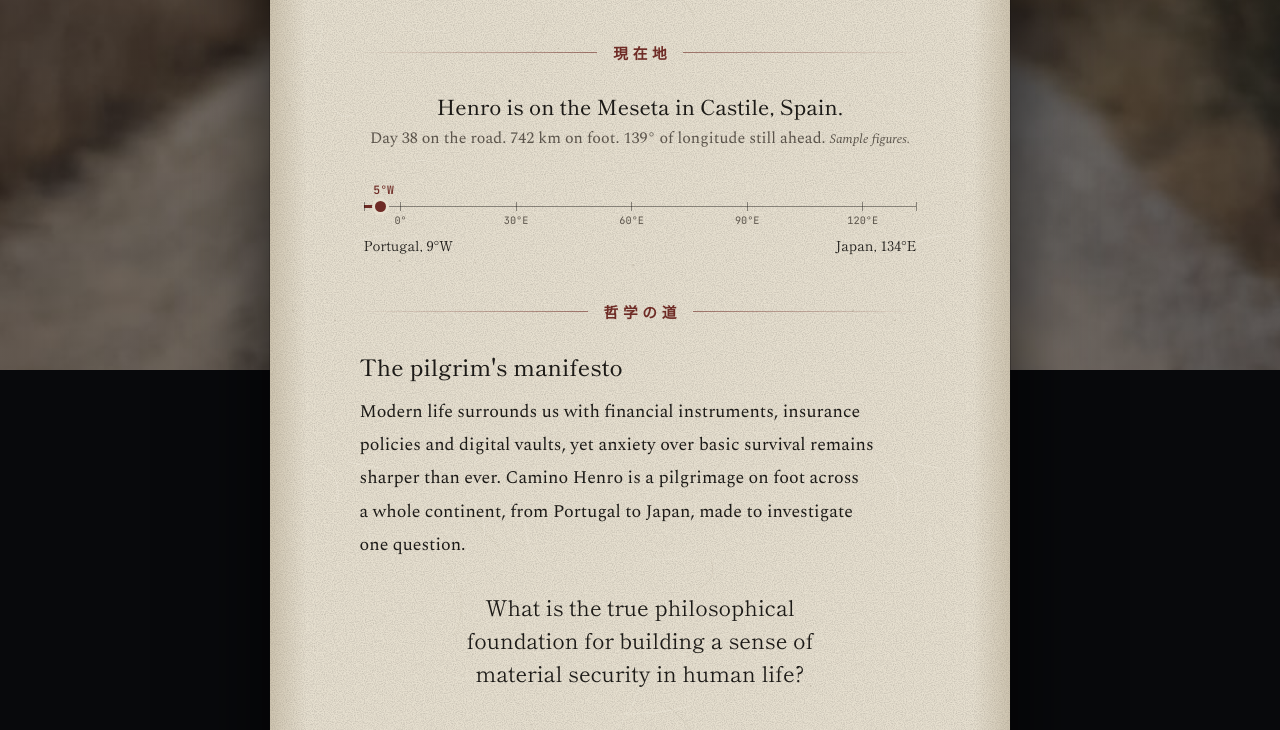
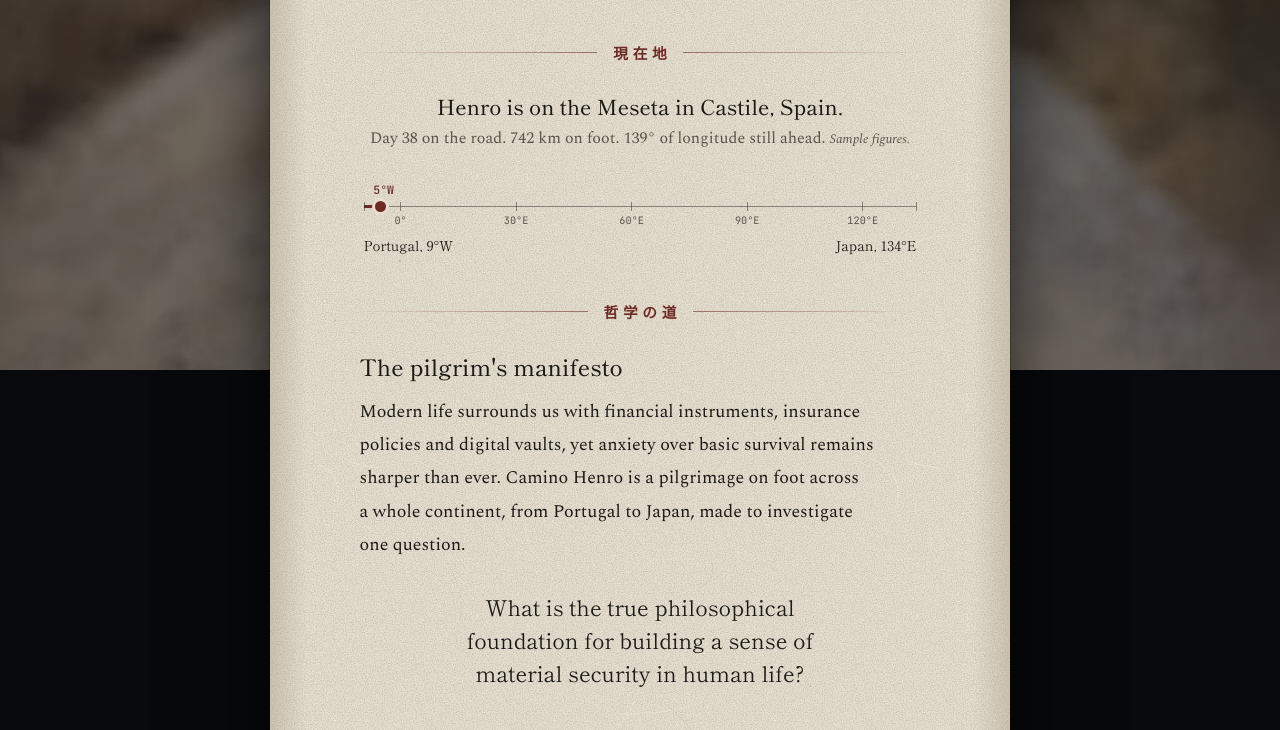
Before and after one commit to JezusJestPanem/caminohenro, a plain HTML site: page index.html in a window 1280 px wide. Shown: the part 430-1160 px from the top of the page. Drawn offline with nearby package versions, Linux system fonts and the light colour scheme.

Commit message:
Keep the apple hidden behind the scroll on wide screens
The road photograph is now centred on the apple and capped in width on
landscape screens, with a blurred copy filling the sides, so the apple
no longer shows beside the scroll before the reveal.

Co-Authored-By: Claude Fable 5.2 <noreply@anthropic.com>
Claude-Session: https://claude.ai/code/session_015HEBvRrXNB62WxRQtatNKt

```diff
--- a/index.html
+++ b/index.html
@@ -75,6 +75,29 @@ button { font: inherit; }
   transform-origin: 50% 80%;
 }
 .backdrop__ambient, .backdrop__print { display: none; }
+.backdrop__ambient { background-image: url("assets/road-apple-ambient.jpg"); background-repeat: no-repeat; }
+.backdrop__dusk { z-index: 3; }
+.backdrop__print { z-index: 4; }
+/* Wide screens: the photograph stays narrow enough for the scroll to hide the apple, and is centred on it.
+   A blurred copy carries the sky and the fields out to the edges of the screen. */
+@media (min-aspect-ratio: 1/1) {
+  .backdrop[data-fit="cover"] { --photo-w: min(107vw, 1560px); }
+  .backdrop[data-fit="cover"] .backdrop__ambient {
+    display: block;
+    background-position: center 84%;
+    background-size: 100% calc(var(--photo-w) * var(--photo-hw, 1.3333));
+  }
+  .backdrop[data-fit="cover"] .backdrop__photo {
+    z-index: 2;
+    inset: 0 auto 0 50%;
+    width: var(--photo-w);
+    margin-left: calc(var(--photo-w) * var(--focus-x, 0.529) * -1);
+    background-size: 100% auto;
+    transform-origin: 52.9% 80%;
+    -webkit-mask-image: linear-gradient(90deg, rgba(0, 0, 0, 0) 0, #000 9%, #000 91%, rgba(0, 0, 0, 0) 100%);
+    mask-image: linear-gradient(90deg, rgba(0, 0, 0, 0) 0, #000 9%, #000 91%, rgba(0, 0, 0, 0) 100%);
+  }
+}
 .backdrop__dusk {
   background: radial-gradient(circle at 50% 72%,
     rgba(8, 9, 12, calc(0.58 - 0.54 * var(--reveal))) 0%,
@@ -82,7 +105,7 @@ button { font: inherit; }
 }
 /* A portrait photo on a wide screen hangs as a print instead of being stretched */
 @media (min-aspect-ratio: 5/4) and (min-width: 900px) {
-  .backdrop[data-fit="hang"] .backdrop__ambient { display: block; background-position: center; background-size: cover; transform: scale(1.2); }
+  .backdrop[data-fit="hang"] .backdrop__ambient { z-index: 1; display: block; background-position: center; background-size: cover; transform: scale(1.2); }
   .backdrop[data-fit="hang"] .backdrop__print {
     display: block; position: absolute; left: 50%;
     top: calc(var(--header-h) + 3.5vh); bottom: 3.5vh;
@@ -814,6 +837,7 @@ h1, h2, h3 { font-family: var(--font-display); font-weight: 500; text-wrap: bala
   var REVEALS = {
     apple: {
       img: 'assets/road-apple.jpg', pos: 'center 84%', fit: 'cover',
+      ambient: 'assets/road-apple-ambient.jpg', hw: 1.3333, focusX: 0.529,
       jp: 'お接待', line: 'Osettai. The simplest gift of the road is enough.'
     },
     astorga: {
@@ -829,6 +853,8 @@ h1, h2, h3 { font-family: var(--font-display); font-weight: 500; text-wrap: bala
     bdPhoto.style.backgroundPosition = r.pos;
     bdAmbient.style.backgroundImage = r.ambient ? 'url("' + r.ambient + '")' : 'none';
     bdPrint.style.backgroundImage = 'url("' + r.img + '")';
+    backdrop.style.setProperty('--photo-hw', r.hw || 1.3333);
+    backdrop.style.setProperty('--focus-x', r.focusX || 0.5);
     backdrop.setAttribute('data-fit', r.fit);
     reveal.setAttribute('data-fit', r.fit);
     revealJp.textContent = r.jp;
```
Also changed, not shown: assets/road-apple-ambient.jpg (added).
